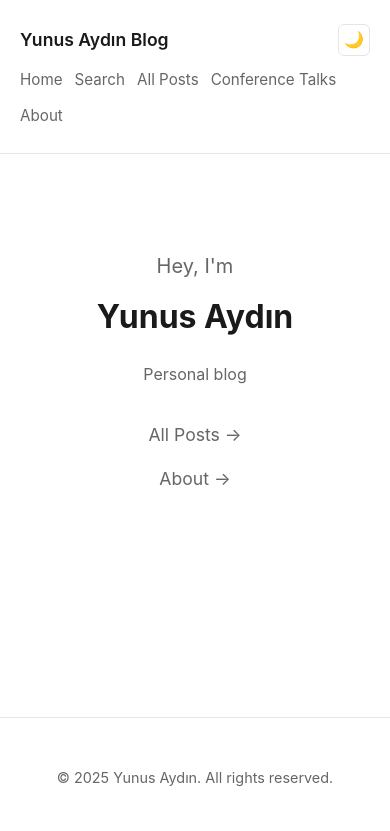
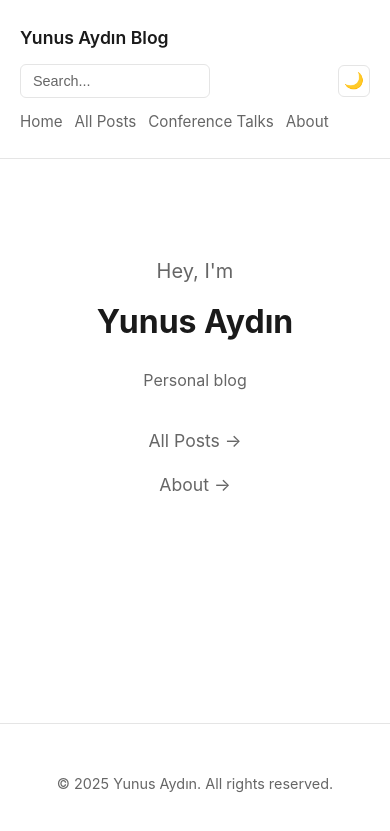
Before and after one commit to aydinnyunus/aydinnyunus.github.io, a Jekyll site: the page built from index.html, in a window 390 px wide. Shown: the top 831 px of the page. Built offline with Jekyll 4.4.1, drawn with Linux system fonts in a browser that asks for light colours.

Commit message:
Move search to header as input field, improve design and remove separate search page

```diff
--- a/_includes/header.html
+++ b/_includes/header.html
@@ -3,13 +3,18 @@
     <a class="site-title" href="{{ '/' | relative_url }}">{{ site.title }}</a>
     <nav class="site-nav">
       <a href="{{ '/' | relative_url }}">Home</a>
-      <a href="{{ '/search/' | relative_url }}">Search</a>
       <a href="{{ '/blog/' | relative_url }}">All Posts</a>
       <a href="{{ '/talks/' | relative_url }}">Conference Talks</a>
       <a href="{{ '/about/' | relative_url }}">About</a>
     </nav>
-    <button class="theme-toggle" id="theme-toggle" aria-label="Toggle theme">
-      <span id="theme-icon">🌙</span>
-    </button>
+    <div class="header-actions">
+      <div class="search-container-header">
+        <input type="text" id="header-search-input" class="header-search-input" placeholder="Search..." autocomplete="off">
+        <div id="header-search-results" class="header-search-results"></div>
+      </div>
+      <button class="theme-toggle" id="theme-toggle" aria-label="Toggle theme">
+        <span id="theme-icon">🌙</span>
+      </button>
+    </div>
   </div>
 </header>
--- /dev/null
+++ b/_includes/search-script.html
@@ -0,0 +1,80 @@
+<script>
+document.addEventListener('DOMContentLoaded', function() {
+  const searchInput = document.getElementById('header-search-input');
+  const searchResults = document.getElementById('header-search-results');
+
+  if (!searchInput || !searchResults) return;
+
+  // Get all posts data
+  const posts = [
+    {% for post in site.posts %}
+    {
+      title: {{ post.title | jsonify }},
+      url: {{ post.url | relative_url | jsonify }},
+      date: {{ post.date | date: "%B %d, %Y" | jsonify }},
+      excerpt: {{ post.excerpt | default: "" | strip_html | jsonify }},
+      content: {{ post.content | strip_html | jsonify }}
+    }{% unless forloop.last %},{% endunless %}
+    {% endfor %}
+  ];
+
+  function performSearch(query) {
+    if (!query || query.trim().length === 0) {
+      searchResults.innerHTML = '';
+      searchResults.classList.remove('active');
+      return;
+    }
+
+    const lowerQuery = query.toLowerCase();
+    const results = posts.filter(post => {
+      const titleMatch = post.title.toLowerCase().includes(lowerQuery);
+      const contentMatch = post.content.toLowerCase().includes(lowerQuery);
+      const excerptMatch = post.excerpt && post.excerpt.toLowerCase().includes(lowerQuery);
+      return titleMatch || contentMatch || excerptMatch;
+    }).slice(0, 5); // Limit to 5 results
+
+    if (results.length === 0) {
+      searchResults.innerHTML = '<div class="search-result-empty">No results found.</div>';
+      searchResults.classList.add('active');
+      return;
+    }
+
+    let html = '';
+    results.forEach(post => {
+      const excerpt = post.excerpt || post.content.substring(0, 100);
+      html += `
+        <a href="${post.url}" class="search-result-item-header">
+          <div class="search-result-title">${post.title}</div>
+          <div class="search-result-meta-header">${post.date}</div>
+        </a>
+      `;
+    });
+    searchResults.innerHTML = html;
+    searchResults.classList.add('active');
+  }
+
+  // Debounce search
+  let searchTimeout;
+  searchInput.addEventListener('input', function() {
+    clearTimeout(searchTimeout);
+    searchTimeout = setTimeout(() => {
+      performSearch(this.value);
+    }, 300);
+  });
+
+  // Close search results when clicking outside
+  document.addEventListener('click', function(e) {
+    if (!searchInput.contains(e.target) && !searchResults.contains(e.target)) {
+      searchResults.classList.remove('active');
+    }
+  });
+
+  // Handle Escape key
+  searchInput.addEventListener('keydown', function(e) {
+    if (e.key === 'Escape') {
+      searchResults.classList.remove('active');
+      this.blur();
+    }
+  });
+});
+</script>
--- a/_layouts/default.html
+++ b/_layouts/default.html
@@ -17,5 +17,6 @@
 
   {% include footer.html %}
   {% include theme-script.html %}
+  {% include search-script.html %}
 </body>
 </html>
--- a/assets/css/main.css
+++ b/assets/css/main.css
@@ -112,6 +112,98 @@ body {
   width: 100%;
 }
 
+/* Header Actions */
+.header-actions {
+  display: flex;
+  align-items: center;
+  gap: 0.75rem;
+  margin-left: 1rem;
+}
+
+/* Header Search */
+.search-container-header {
+  position: relative;
+}
+
+.header-search-input {
+  width: 200px;
+  padding: 0.5rem 2.5rem 0.5rem 0.75rem;
+  font-size: 0.9rem;
+  border: 1px solid var(--border-color);
+  border-radius: 6px;
+  background-color: var(--card-bg);
+  color: var(--text-color);
+  transition: all 0.3s ease;
+  outline: none;
+}
+
+.header-search-input::placeholder {
+  color: var(--text-secondary);
+}
+
+.header-search-input:focus {
+  width: 250px;
+  border-color: var(--link-color);
+  box-shadow: 0 0 0 3px rgba(37, 99, 235, 0.1);
+}
+
+.header-search-input:focus + #header-search-results,
+.header-search-results.active {
+  display: block;
+}
+
+.header-search-results {
+  display: none;
+  position: absolute;
+  top: calc(100% + 0.5rem);
+  right: 0;
+  width: 350px;
+  max-height: 400px;
+  overflow-y: auto;
+  background-color: var(--card-bg);
+  border: 1px solid var(--border-color);
+  border-radius: 8px;
+  box-shadow: 0 4px 12px var(--shadow);
+  z-index: 1000;
+  padding: 0.5rem 0;
+}
+
+.search-result-item-header {
+  display: block;
+  padding: 0.75rem 1rem;
+  text-decoration: none;
+  color: var(--text-color);
+  transition: background-color 0.2s ease;
+  border-bottom: 1px solid var(--border-color);
+}
+
+.search-result-item-header:last-child {
+  border-bottom: none;
+}
+
+.search-result-item-header:hover {
+  background-color: var(--border-color);
+}
+
+.search-result-title {
+  font-weight: 600;
+  font-size: 0.95rem;
+  margin-bottom: 0.25rem;
+  color: var(--text-color);
+}
+
+.search-result-meta-header {
+  font-size: 0.8rem;
+  color: var(--text-secondary);
+}
+
+.search-result-empty {
+  padding: 1.5rem;
+  text-align: center;
+  color: var(--text-secondary);
+  font-size: 0.9rem;
+}
+
 /* Theme Toggle */
 .theme-toggle {
   background: var(--card-bg);
@@ -127,7 +219,6 @@ body {
   justify-content: center;
   width: 40px;
   height: 40px;
-  margin-left: 1rem;
   flex-shrink: 0;
 }
 
@@ -524,12 +615,29 @@ body {
     width: 100%;
   }
 
+  .header-actions {
+    margin-left: 0;
+    order: 1;
+    margin-left: auto;
+  }
+
+  .header-search-input {
+    width: 150px;
+  }
+
+  .header-search-input:focus {
+    width: 180px;
+  }
+
+  .header-search-results {
+    width: 280px;
+    right: 0;
+  }
+
   .theme-toggle {
-    margin-left: auto;
     width: 36px;
     height: 36px;
     padding: 0.4rem;
-    order: 1;
   }
 
   .hero-name {
@@ -588,6 +696,26 @@ body {
     flex-wrap: wrap;
   }
 
+  .header-actions {
+    width: 100%;
+    justify-content: space-between;
+  }
+
+  .header-search-input {
+    width: calc(100% - 50px);
+    flex: 1;
+  }
+
+  .header-search-input:focus {
+    width: calc(100% - 50px);
+  }
+
+  .header-search-results {
+    width: 100%;
+    right: 0;
+    left: 0;
+  }
+
   .theme-toggle {
     width: 32px;
     height: 32px;
```
